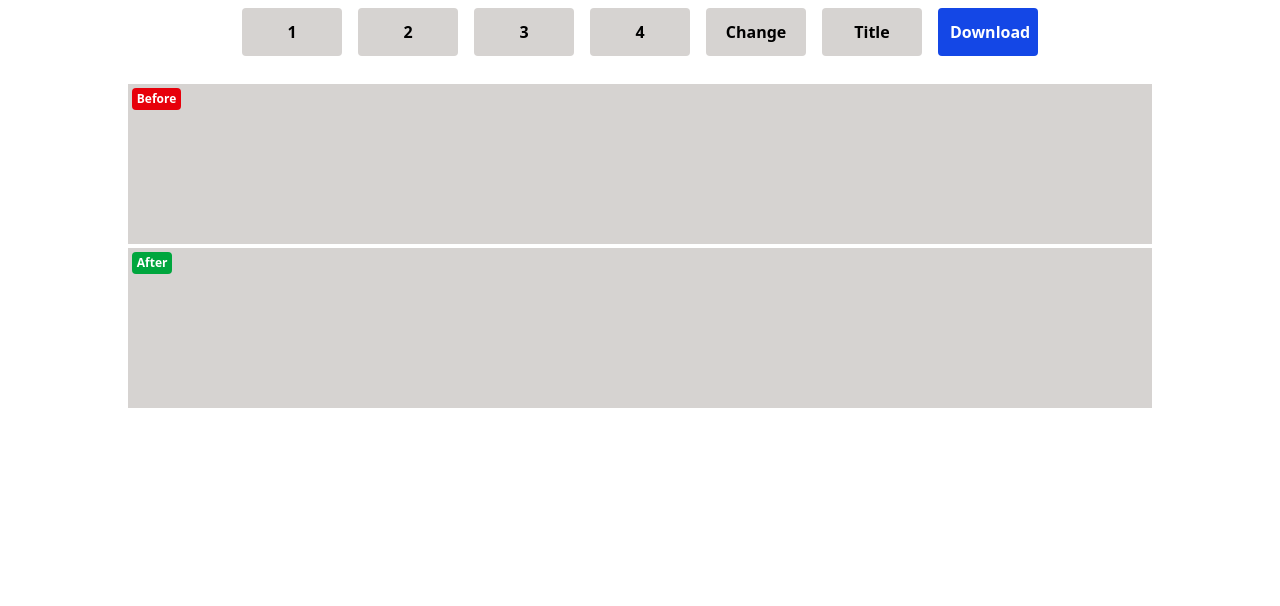
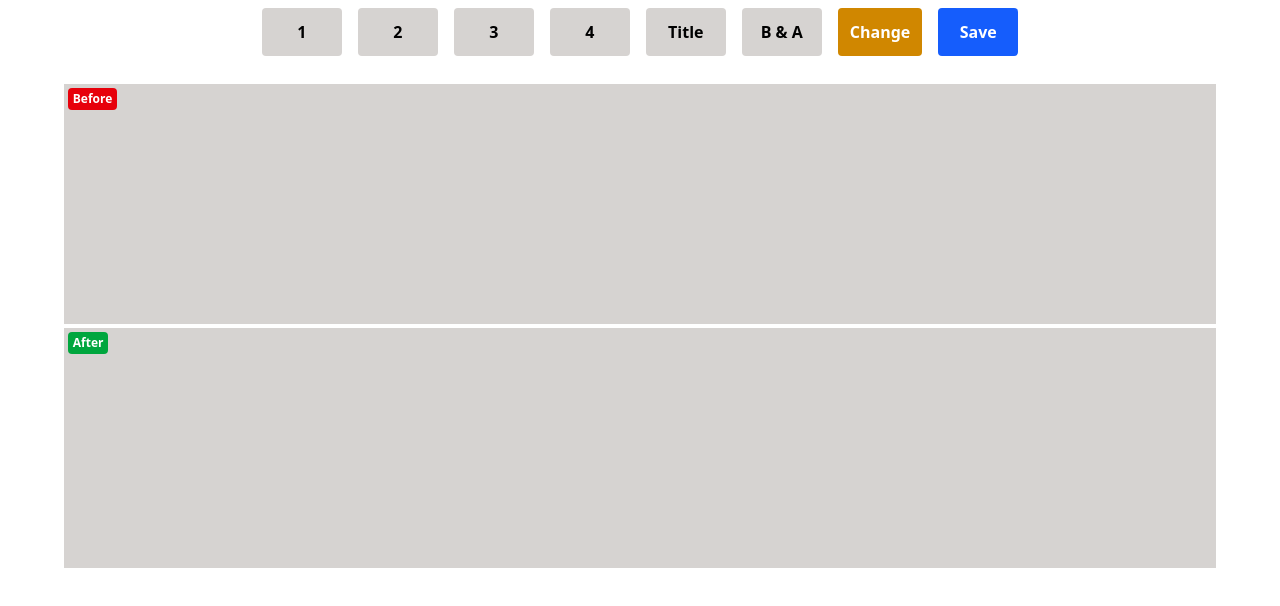
Before and after one commit to aung-myat76/activity-maker, a React (Vite) app: page / in a window 1280 px wide. Shown: the top 606 px of the page. Built offline with nearby package versions, Linux system fonts and the light colour scheme.

Commit message:
add some features

```diff
--- a/src/components/Button.jsx
+++ b/src/components/Button.jsx
@@ -5,7 +5,7 @@ import { twMerge } from "tailwind-merge";
 
 const Button = ({ children, addCls = "", ...othersProps }) => {
     const baseCls =
-        "p-3 m-2 w-[100px] bg-stone-300 rounded font-bold cursor-pointer";
+        "p-3 m-2 min-w-[5rem] bg-stone-300 rounded font-bold cursor-pointer";
 
     const finalCls = twMerge(clsx(baseCls, addCls));
     return (
--- a/src/components/Collage.jsx
+++ b/src/components/Collage.jsx
@@ -5,6 +5,7 @@ import { toPng } from "html-to-image";
 
 import Image from "./Image";
 import Button from "./Button";
+import Modal from "./Modal";
 
 const Collage = () => {
     const settingRef = useRef([
@@ -78,15 +79,18 @@ const Collage = () => {
     const [totalImages, setTotalImage] = useState("two");
     const [onChange, setOnChange] = useState(false);
     const [addHeader, setAddHeader] = useState(false);
+    const [showBeforeAndAfter, setShowBeforeAndAfter] = useState(true);
+    const [isDownloading, setIsDownloading] = useState(false);
     const [title, setTitle] = useState("Title");
 
-    const baseCls = `bg-white relative grid gap-1 w-[80vw] min-h-[40vh] overflow-hidden`;
+    const baseCls = `bg-white relative grid gap-1 w-[90vw] min-h-[30vh] overflow-hidden`;
     const selectedLayout = settingRef.current.find((l) => l.id === totalImages);
 
     const handleImgDownload = async () => {
         if (imgRef.current === null) return;
 
         try {
+            setIsDownloading(true);
             const dataUrl = await toPng(imgRef.current);
 
             const link = document.createElement("a");
@@ -94,6 +98,7 @@ const Collage = () => {
             link.href = dataUrl;
 
             link.click();
+            setIsDownloading(false);
         } catch (err) {
             console.log("Can't download the image");
         }
@@ -111,24 +116,51 @@ const Collage = () => {
         });
     };
 
+    const handleNew = () => {
+        setOnChange((preState) => !preState);
+        setTitle("Title");
+        setTotalImage("two");
+        setShowBeforeAndAfter(true);
+        setIsDownloading(false);
+    };
+
+    const handleBeforeAndAfer = () => {
+        setShowBeforeAndAfter((preState) => !preState);
+    };
+
     const finalCls = clsx(baseCls, selectedLayout.layout);
 
     return (
+        <>
             <div className="flex flex-col items-center justify-center gap-3">
                 <div className="flex items-center justify-center flex-wrap">
                     <Button onClick={() => setTotalImage("one")}>1</Button>
                     <Button onClick={() => setTotalImage("two")}>2</Button>
                     <Button onClick={() => setTotalImage("three")}>3</Button>
                     <Button onClick={() => setTotalImage("fourth")}>4</Button>
-                <Button onClick={() => changeLayout()}>Change</Button>
                     <Button onClick={() => handleAddTitle()}>Title</Button>
+                    <Button onClick={() => handleBeforeAndAfer()}>B & A</Button>
+                    <Button
+                        onClick={() => changeLayout()}
+                        addCls="bg-yellow-600 text-white"
+                    >
+                        Change
+                    </Button>
+                    {/* <Button
+                        onClick={() => handleNew()}
+                        addCls="bg-green-600 text-white"
+                    >
+                        New
+                    </Button> */}
                     <Button
                         onClick={handleImgDownload}
-                    addCls="bg-blue-700 text-white"
+                        addCls="bg-blue-600 text-white"
+                        disabled={isDownloading}
                     >
-                    Download
+                        {isDownloading ? "Saving" : "Save"}
                     </Button>
                 </div>
+
                 <div ref={imgRef} className="bg-white p-2">
                     <div>
                         {addHeader ? (
@@ -167,15 +199,26 @@ const Collage = () => {
 
                         {!onChange &&
                             selectedLayout["default"].map((cls, i) => (
-                            <Image key={i} col={cls.col} label={cls.label} />
+                                <Image
+                                    key={i}
+                                    col={cls.col}
+                                    label={cls.label}
+                                    showBeforeAndAfter={showBeforeAndAfter}
+                                />
                             ))}
                         {onChange &&
                             selectedLayout["changed"].map((cls, i) => (
-                            <Image key={i} col={cls.col} label={cls.label} />
+                                <Image
+                                    key={i}
+                                    col={cls.col}
+                                    label={cls.label}
+                                    showBeforeAndAfter={showBeforeAndAfter}
+                                />
                             ))}
                     </ul>
                 </div>
             </div>
+        </>
     );
 };
 
--- a/src/components/Image.jsx
+++ b/src/components/Image.jsx
@@ -2,9 +2,10 @@ import React, { useState, useEffect, useCallback } from "react";
 
 import clsx from "clsx";
 
-const Image = ({ col, label }) => {
+const Image = React.memo(({ col, label, showBeforeAndAfter }) => {
     const [image, setImage] = useState(null);
-    const baseCls = "bg-stone-300 relative min-h-[20vh]";
+    const baseCls =
+        "bg-stone-300 relative min-h-[30vh] disabled:bg-stone-500 disabled:opacity-30";
     const baseBadge =
         "text-white text-xs font-bold rounded-sm absolute top-1 left-1 px-[.3rem] py-[.2rem] z-100";
 
@@ -27,10 +28,10 @@ const Image = ({ col, label }) => {
 
     return (
         <li className={finalCls}>
-            {label === "Before" && (
+            {showBeforeAndAfter && label === "Before" && (
                 <div className={clsx(baseBadge, "bg-red-600")}>Before</div>
             )}
-            {label === "After" && (
+            {showBeforeAndAfter && label === "After" && (
                 <div className={clsx(baseBadge, "bg-green-600")}>After</div>
             )}
             {/* <ImageUploading
@@ -71,6 +72,6 @@ const Image = ({ col, label }) => {
             </div>
         </li>
     );
-};
+});
 
 export default Image;
--- /dev/null
+++ b/src/components/Modal.jsx
@@ -0,0 +1,6 @@
+import React from "react";
+
+const Modal = ({ isShow }) => {
+    return createPortal(<div></div>, document.getElementById("root"));
+};
+export default Modal;
```
Lines whose indentation alone changed are shown as unchanged.
